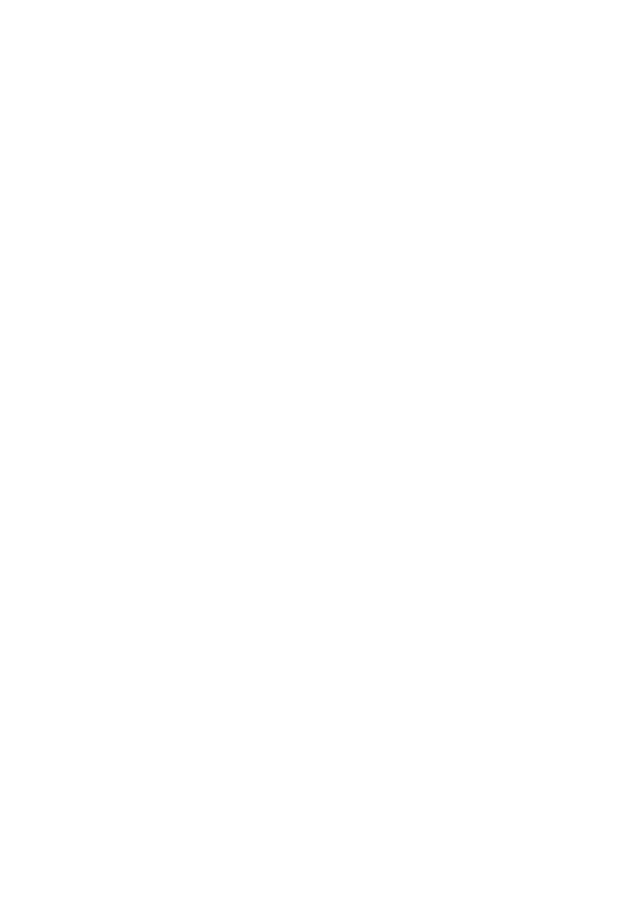
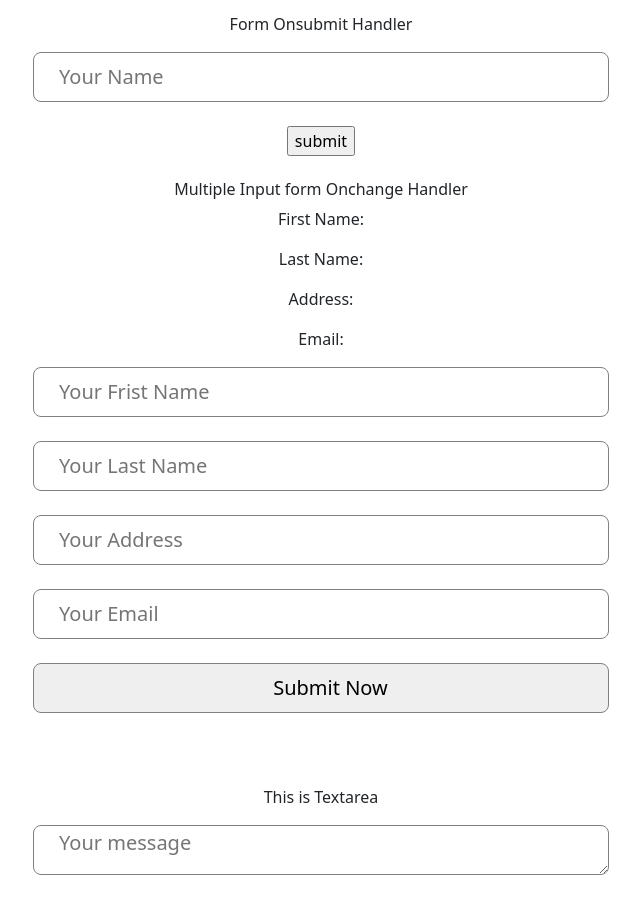
Before and after one commit to mrsamia/react_tuitorial, a React (Create React App) app: page / in a window 1280 px wide. Shown: the part 3080-3977 px from the top of the page, without its empty margins (319-959 px from the left). Before the commit the page ends 2900 px from the top, so only its background shows below. Built offline with nearby package versions, Linux system fonts and the light colour scheme.

Commit message:
SRM | textarea

```diff
--- a/src/App.js
+++ b/src/App.js
@@ -23,6 +23,10 @@ import Condittion from './component_practice/Condittion';
 import Form from './components/Form';
 import Onchange from './component_3/Onchange';
 import Onchange_2 from './component_3/Onchange_2';
+import Mul_onchge from './component_3/Mul_onchge';
+import Onsubmit from './component_3/Onsubmit';
+import Mul_onchange_2 from './component_3/Mul_onchange_2';
+import Textarea from './component_3/Textarea';
 
 
 function App() {
@@ -88,7 +92,14 @@ function App() {
       <div>
         <Form/><br></br>
         <Onchange/><br></br><br></br>
-        <Onchange_2/><br></br>
+        <Onchange_2/><br></br><br></br>
+        <Mul_onchge/><br></br>
+
+        <Onsubmit/><br></br>
+        <h6>Multiple Input form Onchange Handler</h6>
+        <Mul_onchange_2/><br></br><br></br>
+        <p>This is Textarea</p>
+        <Textarea/>
       </div>
 
     </div>
--- /dev/null
+++ b/src/component_3/Mul_onchange_2.js
@@ -0,0 +1,53 @@
+import React, { Component } from 'react';
+
+class Mul_onchange_2 extends Component {
+
+        constructor(){
+            super()
+            this.state={
+                firstname:" ",
+                lastname:" ",
+                address:" ",
+                email:" "
+            }
+        }
+
+
+    onchangehandler=(event )=>{
+        var Myname=event.target.name;
+       var Myvalue= event.target.value;
+       this.setState({[Myname]:Myvalue})
+    }
+
+
+    render() {
+        return (
+            <div>
+                <p>First Name: {this.state.firstname}</p>
+                <p>Last Name: {this.state.lastname}</p>
+                <p>Address: {this.state.address}</p>
+                <p>Email: {this.state.email}</p>
+
+                <form>
+                    <div>
+                        <input className='innput' name='firstname' type="text" placeholder='Your Frist Name' onChange={this.onchangehandler} /><br></br><br></br>
+                    </div>
+                    <div>
+                        <input className='innput' name='lastname' type="text" placeholder='Your Last Name' onChange={this.onchangehandler}/><br></br><br></br>
+                    </div>
+                    <div>
+                        <input className='innput' name='address' type="text" placeholder='Your Address' onChange={this.onchangehandler} /><br></br><br></br>
+                    </div>
+                    <div>
+                        <input className='innput' name='email' type="text" placeholder='Your Email' onChange={this.onchangehandler}/><br></br><br></br>
+                    </div>
+                    <div>
+                        <input className='innput' name='submit' type="submit" value="Submit Now" /><br></br><br></br>
+                    </div>
+                </form>
+            </div>
+        );
+    }
+}
+
+export default Mul_onchange_2;
--- /dev/null
+++ b/src/component_3/Mul_onchge.js
@@ -0,0 +1,35 @@
+import React, { Component } from 'react';
+
+class Mul_onchge extends Component {
+
+
+    constructor() {
+        super()
+        this.state = {
+            username: " "
+        }
+    }
+
+
+    handler=(event)=>{
+       var Myname= event.target.name;
+       var Myvalue= event.target.value;
+       this.setState({[Myname]:Myvalue})
+    }
+
+
+    render() {
+        return (
+            <div>
+                 <p>Multiple input Form Onchange Handler</p>
+                <p>{this.state.username}</p>
+                <input name='username' className='innput' type="text" placeholder='Your Name'
+                onChange={this.handler} /><br></br><br></br>
+                <input type="submit" value="submit" />
+
+            </div>
+        );
+    }
+}
+
+export default Mul_onchge;
--- /dev/null
+++ b/src/component_3/Onsubmit.js
@@ -0,0 +1,39 @@
+import React, { Component } from 'react';
+
+class Onsubmit extends Component {
+
+
+    constructor() {
+        super()
+        this.state = {
+            username: " "
+        }
+    }
+
+
+    handler = (event) => {
+        var Myname = event.target.name;
+        var Myvalue = event.target.value;
+        this.setState({ [Myname]: Myvalue })
+    }
+
+    onsubmithandler=()=>{
+        alert(this.state.username);
+    }
+
+    render() {
+        return (
+            <div>
+                <form onSubmit={this.onsubmithandler}>
+                    <p> Form Onsubmit Handler</p>
+                    <p>{this.state.username}</p>
+                    <input name='username' className='innput' type="text" placeholder='Your Name'
+                        onChange={this.handler} /><br></br><br></br>
+                    <input type="submit" value="submit" />
+                </form>
+            </div>
+        );
+    }
+}
+
+export default Onsubmit;
--- /dev/null
+++ b/src/component_3/Textarea.js
@@ -0,0 +1,26 @@
+import React, { Component } from 'react';
+
+class Textarea extends Component {
+
+constructor(){
+    super();
+    this.state={
+        userinput:""
+    }
+}
+handler=(event)=>{
+var Myvalue=event.target.value;
+this.setState({userinput:Myvalue})
+}
+
+    render() {
+        return (
+            <div>
+                <textarea className='innput' onChange={this.handler} placeholder='Your message' />
+                <p>{this.state.userinput}</p>
+            </div>
+        );
+    }
+}
+
+export default Textarea;
```
